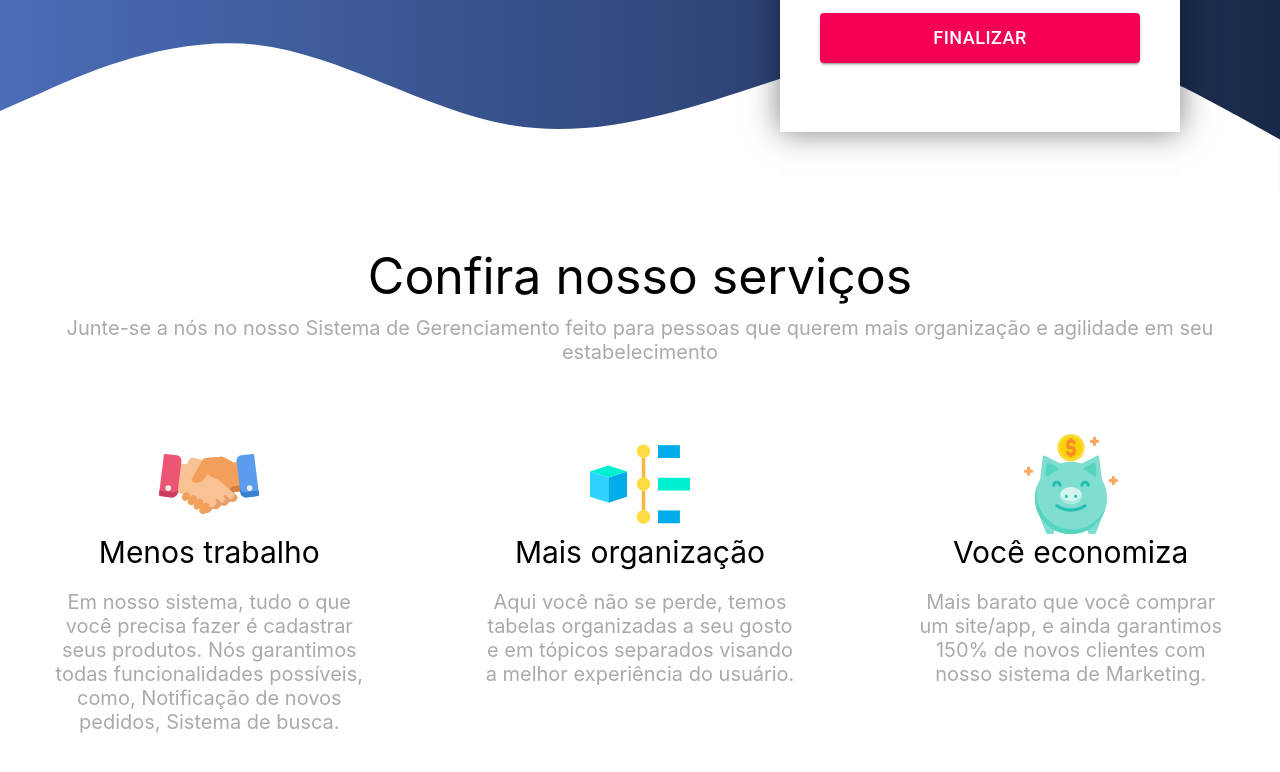
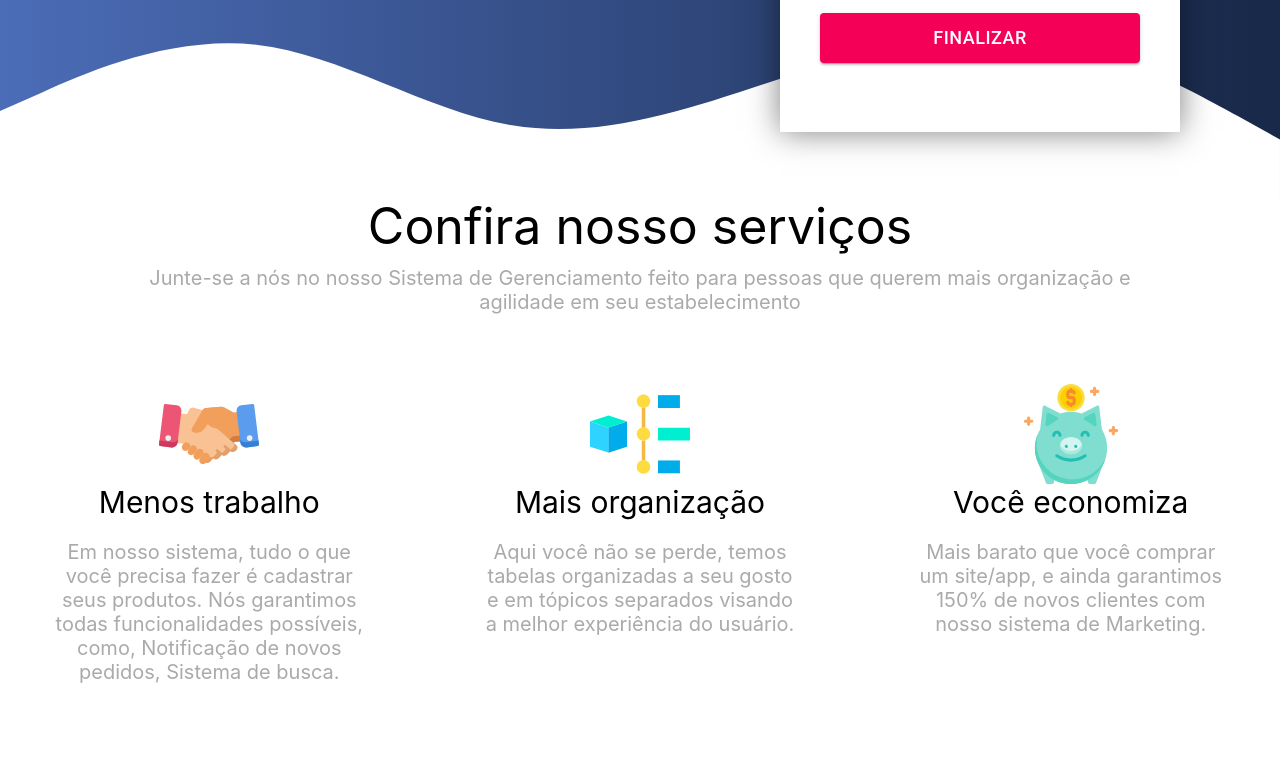
Before and after one commit to MatheusGomesRocha/ManageSystem, a React (Create React App) app: page / in a window 1280 px wide. Shown: the part 368-1140 px from the top of the page. Built offline with nearby package versions, Linux system fonts and the light colour scheme.

Commit message:
aplicando condicional para diminuir margin-top do Content em notebooks

```diff
--- a/package.json
+++ b/package.json
@@ -7,6 +7,7 @@
     "@testing-library/jest-dom": "^5.11.5",
     "@testing-library/react": "^11.1.0",
     "@testing-library/user-event": "^12.1.10",
+    "gh-pages": "^3.1.0",
     "react": "^17.0.1",
     "react-dom": "^17.0.1",
     "react-responsive": "^8.1.0",
@@ -14,11 +15,15 @@
     "styled-components": "^5.2.1",
     "web-vitals": "^0.2.4"
   },
+  "homepage": "https://MatheusGomesRocha.github.io/ManageSystem",
   "scripts": {
+    "predeploy": "npm run build",
+    "deploy": "gh-pages -d build",
     "start": "react-scripts start",
     "build": "react-scripts build",
     "test": "react-scripts test",
     "eject": "react-scripts eject"
+
   },
   "eslintConfig": {
     "extends": [
--- a/src/App.js
+++ b/src/App.js
@@ -134,6 +134,10 @@ const TitleForm = styled.span`
 const Content = styled.div`
   margin-top: 50px;
 
+  @media(min-width: 1200px) {
+    margin-top: 0;
+  }
+
   @media(min-width: 1501px) {
     margin-top: -70px;
   }
@@ -156,6 +160,7 @@ const ContentSubtitle = styled.span`
   color: #aaa;
   text-align: center;
   margin-top: 10px;
+  width: 80%;
 `;
 
 const ContentBottom = styled.div`
```
Also changed, not shown: 1 other file (tests, documents, lock files or other folders).
